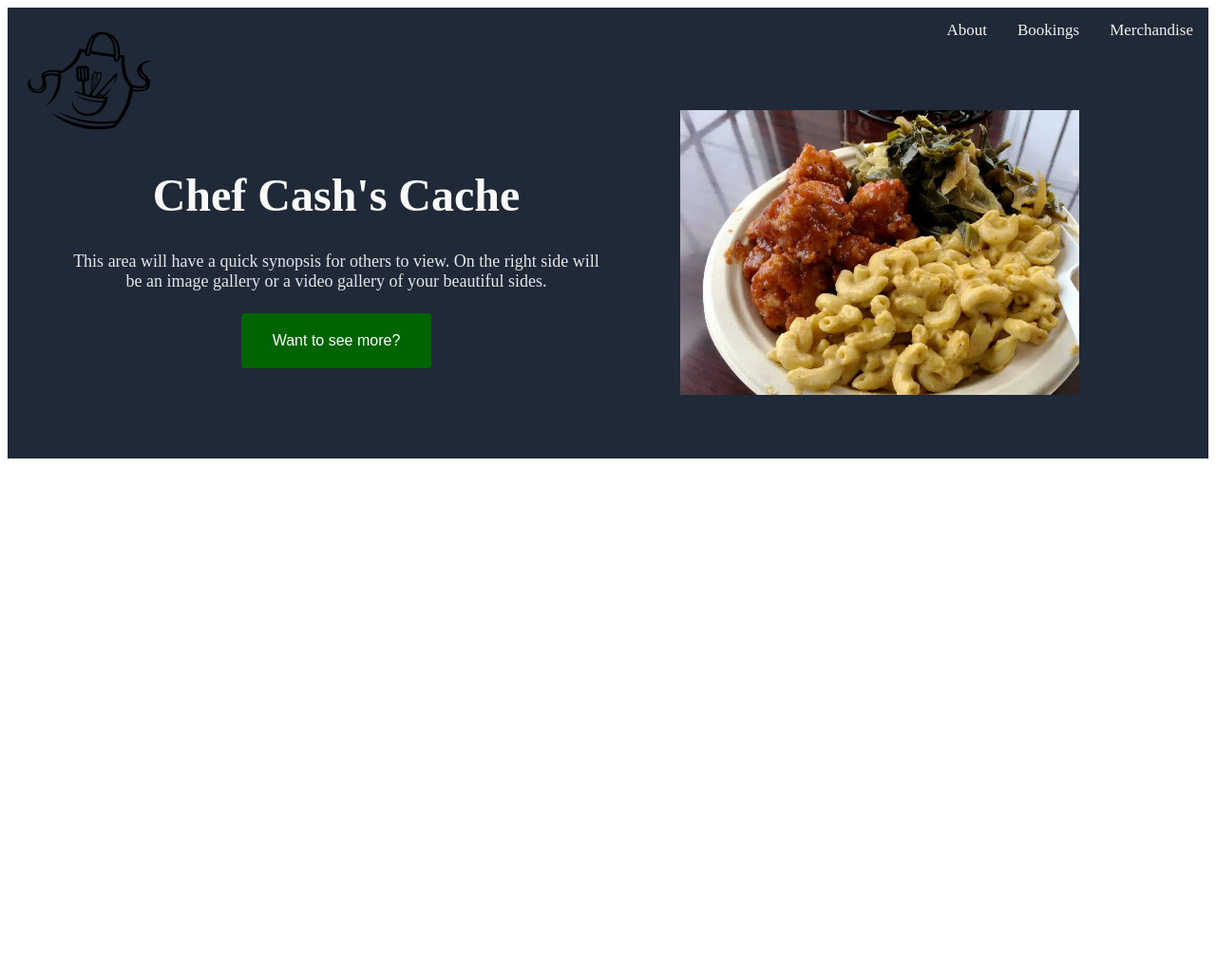
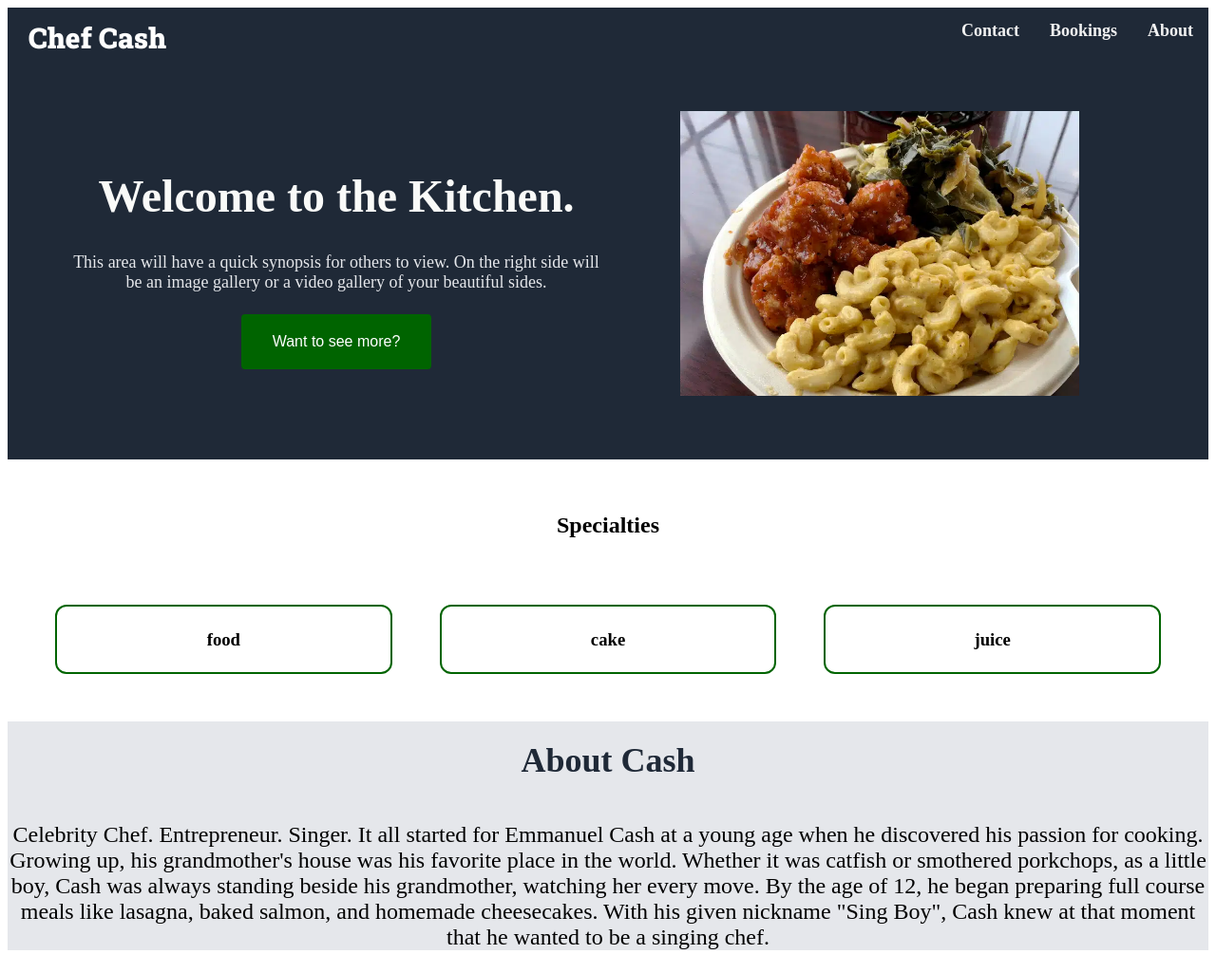
Before and after one commit to kevnhoang/Project-Cash, a plain HTML site: page index.html in a window 1280 px wide. Shown: the whole page at 95% size. Before the commit the page ends 800 px from the top, so only its background shows below. Drawn offline with Linux system fonts and the light colour scheme.

Commit message:
added specialties section

```diff
--- a/index.html
+++ b/index.html
@@ -4,24 +4,29 @@
     <meta charset="UTF-8">
     <meta name="viewport" content="width=device-width, initial-scale=1.0">
     <title>Project Cash</title>
-    <link rel="stylesheet" href="styles.css">
-    <link rel="stylesheet" href="https://cdnjs.cloudflare.com/ajax/libs/font-awesome/4.7.0/css/font-awesome.min.css">
+
+        <link rel="stylesheet" href="styles.css">
+        <link rel="stylesheet" href="https://cdnjs.cloudflare.com/ajax/libs/font-awesome/4.7.0/css/font-awesome.min.css">
+        <link rel="preconnect" href="https://fonts.googleapis.com">
+        <link rel="preconnect" href="https://fonts.gstatic.com" crossorigin>
+        <link href="https://fonts.googleapis.com/css2?family=Roboto+Slab:wght@100..900&display=swap" rel="stylesheet">
 </head>
 
 <body>
     <div class="topnav" id="myTopnav">
-        <img src="./images/chef-logo.jpg" class="logo" alt="chef-logo">
-        <a href="#merch">Merchandise</a>
+        <div class="logo">Chef Cash</div>
+        <a href="#about">About</a>
         <a href="#booking">Bookings</a>
-        <a href="#about">About</a>
+        <a href="#contact">Contact</a>
         <a href="javascript:void(0);" class="icon" onclick="myFunction()">
           <i class="fa fa-bars"></i>
         </a>
-      </div>
+    </div>
+
 
     <div class="header-flex-container">
         <div class="welcome-text">
-             <h1>Chef Cash's Cache</h1>
+             <h1>Welcome to the Kitchen.</h1>
              <p>This area will have a quick synopsis for others to view. On the right side will be an image gallery or a video gallery of your beautiful sides.</p>
              <button class="button" style="vertical-align:middle"><span>Want to see more?</span></button>
             </div>
@@ -29,6 +34,38 @@
             <img src="./images/sweetsouldfood.jpeg" alt="soul-food" height="300" width="420">
         </div>
     </div>
+    <br><br>
 
+    <h2>Specialties</h2>
+    <div id="specialties">
+
+        <div class="food">
+            <h3>food</h3>
+        </div>
+        <div class="cheesecake">
+            <h3>cake</h3>
+        </div>
+        <div class="juice">
+            <h3>juice</h3>
+        </div>
+    </div>
+
+
+
+    <div id="about">
+        <div class="about-me">About Cash</div>
+        <div class="about-text">
+            <p> Celebrity Chef. Entrepreneur. Singer. It all started for Emmanuel Cash at a young age when he discovered his passion for cooking.
+                Growing up, his grandmother's house was his favorite place in the world. Whether it was catfish or smothered porkchops, as a little boy,
+                Cash was always standing beside his grandmother, watching her every move. By the age of 12, he began preparing full course meals like lasagna,
+                baked salmon, and homemade cheesecakes. With his given nickname "Sing Boy", Cash knew at that moment that he wanted to be a singing chef.
+            </p>
+        </div>
+    </div>
+
+
+    <div id="booking">
+
+    </div>
 </body>
 </html>
--- a/styles.css
+++ b/styles.css
@@ -11,11 +11,17 @@
 
 /* Header flexbox */
 .logo {
-    width: 180px;
-    height: 150px;
+    /* width: 180px; */
+    /* height: 150px; */
+    font-family: "Roboto Slab", serif;
+    font-optical-sizing: auto;
+    font-weight: 900;
+    font-style: normal;
+    color: white;
+    font-size: 30px;
     position: absolute;
-    top: 10px;
-    left: 5px;
+    top: 20px;
+    left: 30px;
   }
 
 .header-flex-container div {
@@ -93,7 +99,8 @@
     text-align: center;
     padding: 14px 16px;
     text-decoration: none;
-    font-size: 17px;
+    font-size: 18px;
+    font-weight: bold;
   }
 
   /* Change the color of links on hover */
@@ -112,3 +119,43 @@
   .topnav .icon {
     display: none;
   }
+
+  h2 {
+    text-align: center;
+  }
+
+  #specialties{
+    display: flex;
+    text-align: center;
+    justify-content: space-between;
+    align-items: center;
+    padding: 50px;
+    gap: 50px;
+  }
+
+  #specialties div {
+    flex: 1;
+    border: 2px solid darkgreen;
+    border-radius: 12px;
+    padding: 5px;
+  }
+
+
+
+
+  #about {
+    background-color: #E5E7EB;
+  }
+
+  .about-me {
+    font-size: 36px;
+    font-weight: bolder;
+    color: #1F2937;
+    text-align: center;
+    padding: 20px;
+  }
+
+  .about-text {
+    font-size: 24px;
+    text-align: center;
+  }
```
Also changed, not shown: images/itsecash.jpeg (added).
